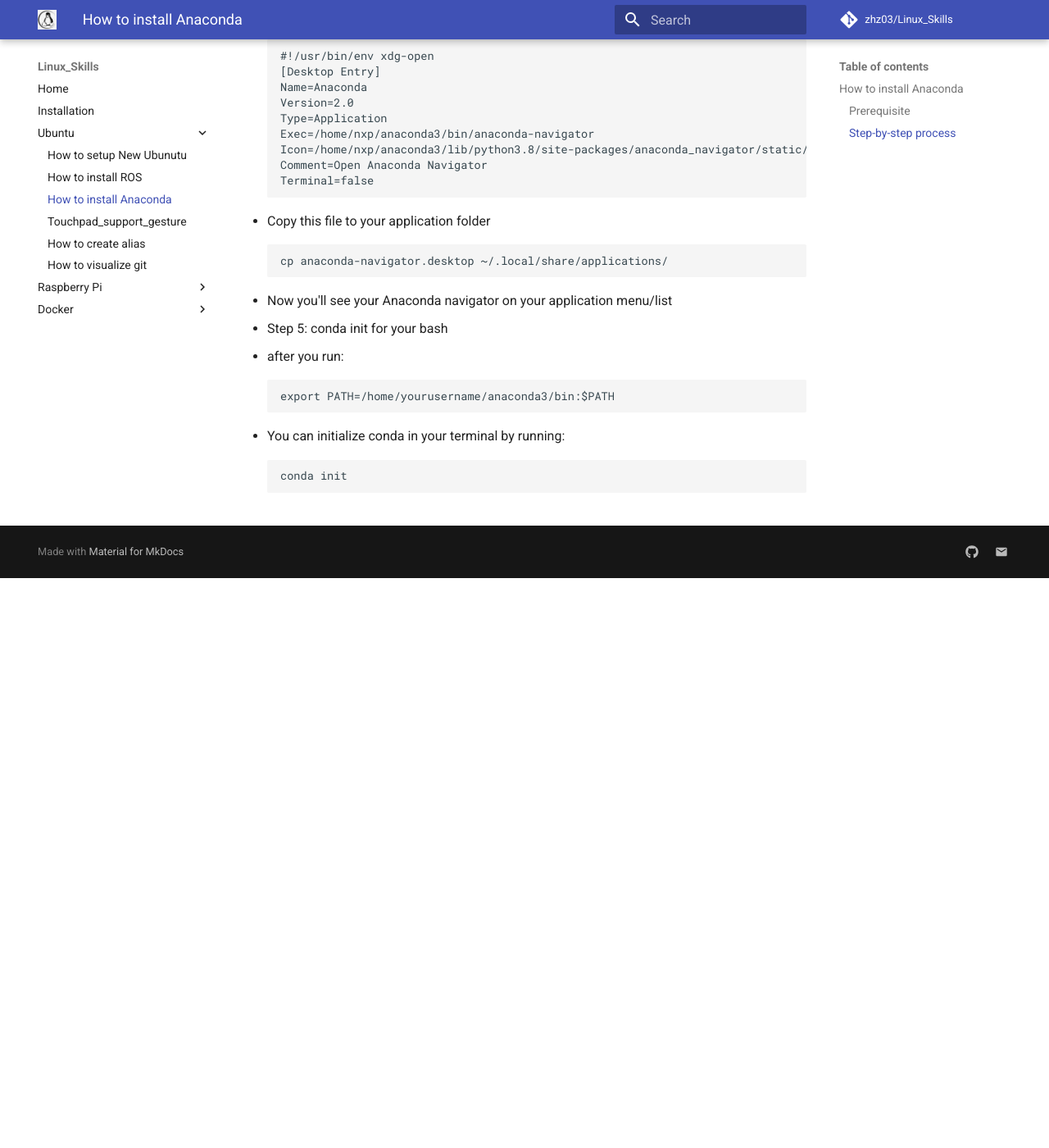
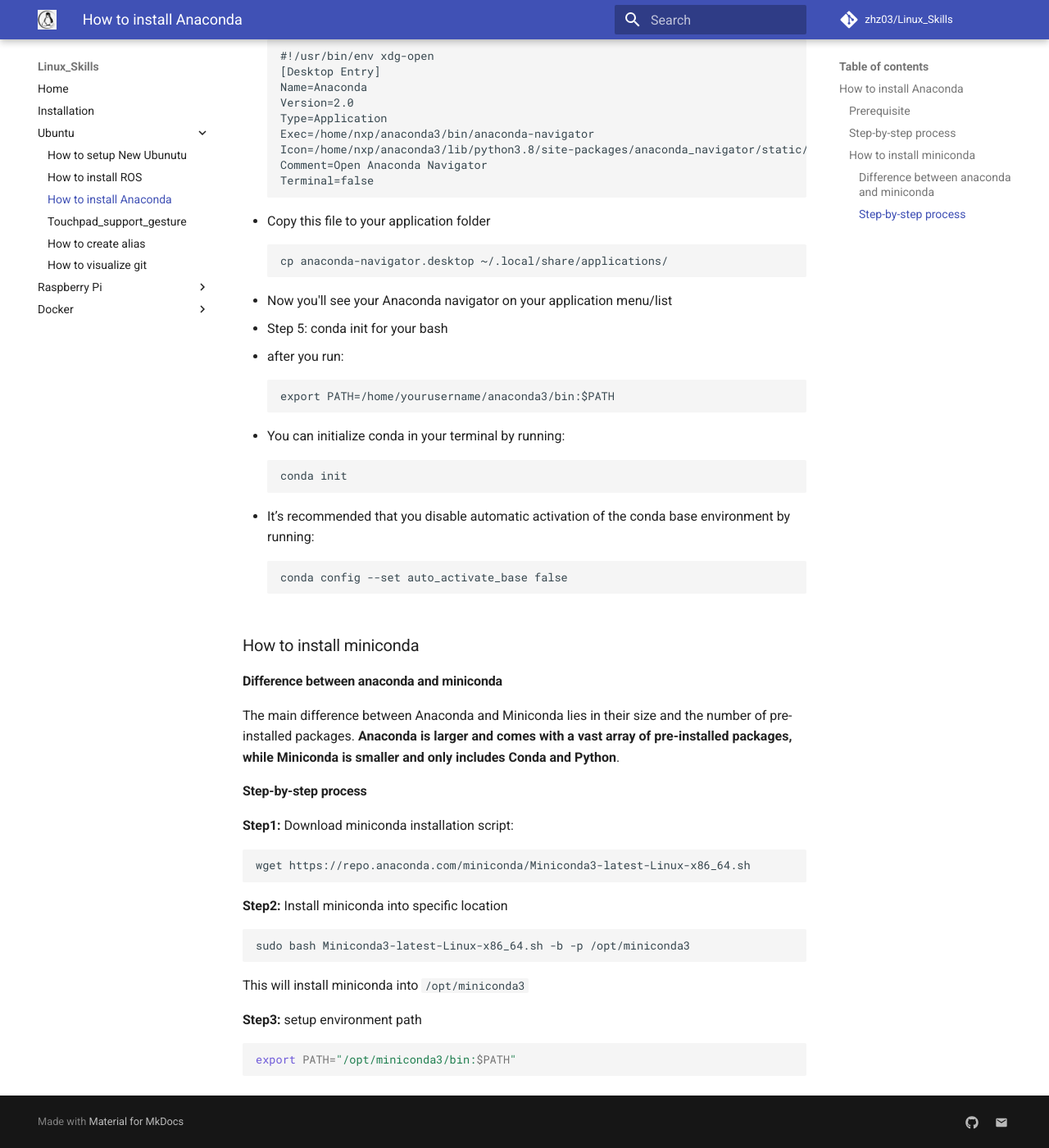
Before and after one commit to zhz03/Linux_Skills, an MkDocs documentation site: the page built from docs/ubuntu/How_to_install_Anaconda.md, in a window 1280 px wide and 1400 px high, scrolled down 1042 px. Shown: the whole window at 82% size. Built offline with MkDocs 1.6.1 and Material for MkDocs 9.7.7, drawn with Linux system fonts in a browser that asks for light colours; comment, search, counter and statistics services are not loaded; before the commit the page ends 1747 px from its top, so only the background shows below that.

Commit message:
update two docs

````diff
--- a/docs/ubuntu/How_to_install_Anaconda.md
+++ b/docs/ubuntu/How_to_install_Anaconda.md
@@ -77,3 +77,38 @@
     ```
     conda init
     ```
+
+  - It’s recommended that you disable automatic activation of the conda base environment by running:
+
+    ```
+    conda config --set auto_activate_base false
+    ```
+
+
+## How to install miniconda
+
+### Difference between anaconda and miniconda
+
+The main difference between Anaconda and Miniconda lies in their size and the number of pre-installed packages. **Anaconda is larger and comes with a vast array of pre-installed packages, while Miniconda is smaller and only includes Conda and Python**.
+
+### Step-by-step process
+
+**Step1:** Download miniconda installation script:
+
+```
+wget https://repo.anaconda.com/miniconda/Miniconda3-latest-Linux-x86_64.sh
+```
+
+**Step2:** Install miniconda into specific location
+
+```
+sudo bash Miniconda3-latest-Linux-x86_64.sh -b -p /opt/miniconda3
+```
+
+This will install miniconda into `/opt/miniconda3`
+
+**Step3:** setup environment path
+
+```shell
+export PATH="/opt/miniconda3/bin:$PATH"
+```
````
Also changed, not shown: docs/docker/How_to_use_portainer.md (+2 -0 lines).
